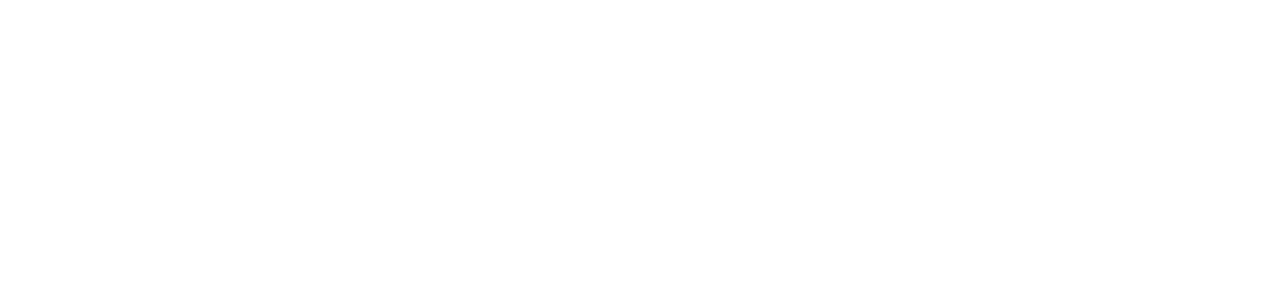
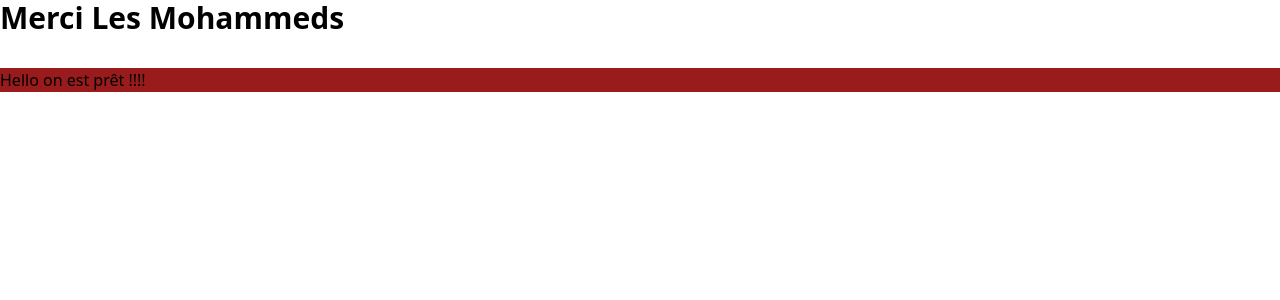
Before and after one commit to Amir31-scurt/Dashboard, a React (Create React App) app: page / in a window 1280 px wide. Shown: the top 300 px of the page. Built offline with nearby package versions, Linux system fonts and the light colour scheme.

Commit message:
C'est Parti

```diff
--- a/package.json
+++ b/package.json
@@ -34,5 +34,8 @@
       "last 1 firefox version",
       "last 1 safari version"
     ]
+  },
+  "devDependencies": {
+    "tailwindcss": "^3.3.5"
   }
 }
--- a/src/App.js
+++ b/src/App.js
@@ -1,9 +1,12 @@
-import { useState } from "react";
 
-function App() {
+import React, { useEffect, useState, useRef } from 'react';
+import './index.css'
+
+function App(props) {
   //State {etat, donnees dynamiques}//////////////////////
 
 
+  const barry = 'Hello on est  prêt !!!!'
 
 
 
@@ -23,7 +26,8 @@
 
   return (
     <div>
-     {/**Contenu////////////////////////////// */}
+      <h1 className="text-3xl font-bold">{props.titre} </h1>
+      <h2 className="text-black-800 bg-red-800 mt-8">{barry} </h2>
     </div>
   );
 }
--- a/src/components/SidCompos.jsx
+++ b/src/components/SidCompos.jsx
@@ -1,4 +1,4 @@
-export default function Fruit({ fruitinfo, onClick }) {
+export default function Fruit() {
     // state///////////
 
     // comportement/////////
--- a/src/index.css
+++ b/src/index.css
@@ -1,3 +1,5 @@
-
+@tailwind base;
+@tailwind components;
+@tailwind utilities;
 
 /****************  Contenu ****************/
--- a/src/index.js
+++ b/src/index.js
@@ -1,3 +1,5 @@
+
+
 import React from 'react';
 import ReactDOM from 'react-dom/client';
 import './index.css';
@@ -5,9 +7,10 @@
 import reportWebVitals from './reportWebVitals';
 
 const root = ReactDOM.createRoot(document.getElementById('root'));
+
 root.render(
   <React.StrictMode>
-    <App />
+    <App titre = {'Merci Les Mohammeds'} />
   </React.StrictMode>
 );
 
--- /dev/null
+++ b/tailwind.config.js
@@ -0,0 +1,10 @@
+/** @type {import('tailwindcss').Config} */
+module.exports = {
+  content: [
+    "./src/**/*.{js,jsx,ts,tsx}",
+  ],
+  theme: {
+    extend: {},
+  },
+  plugins: [],
+}
```
Also changed, not shown: 1 other file (tests, documents, lock files or other folders).
